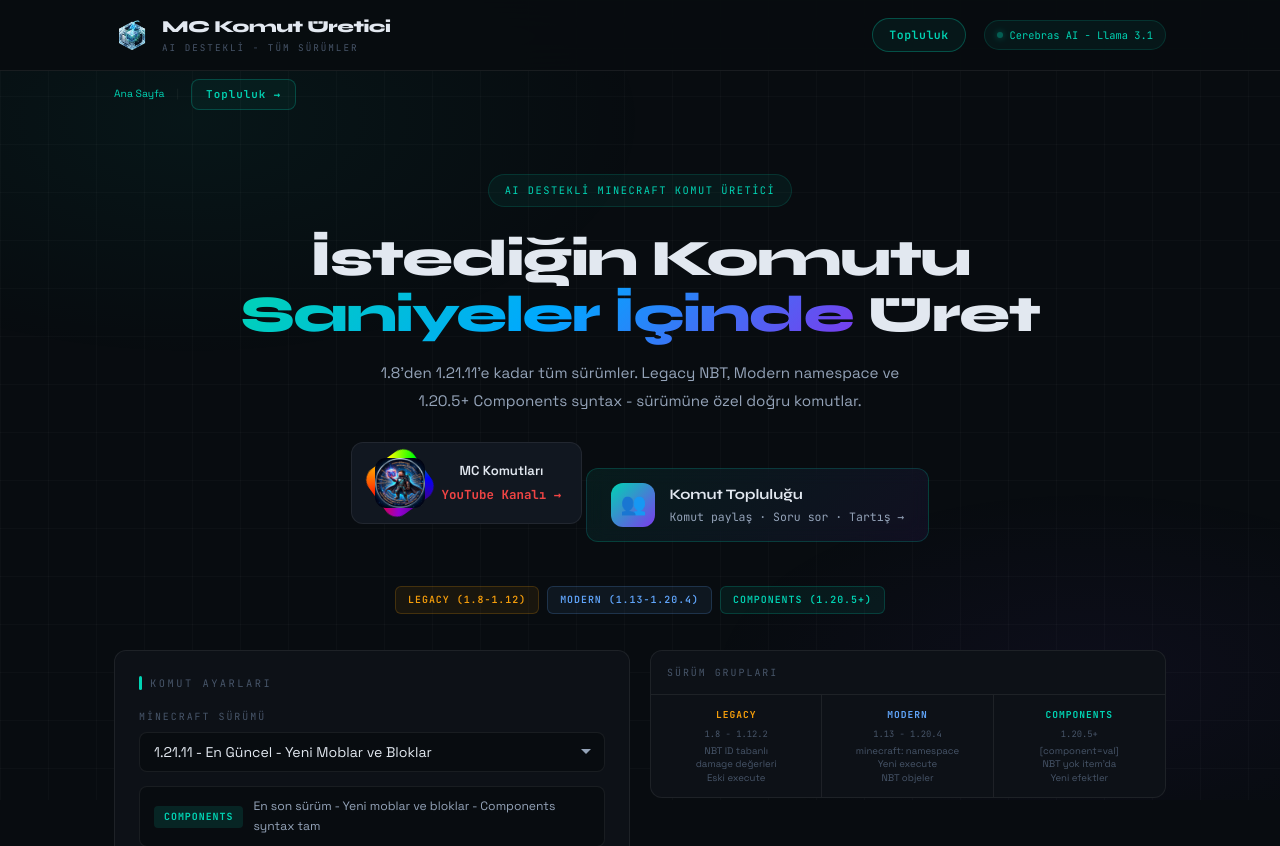
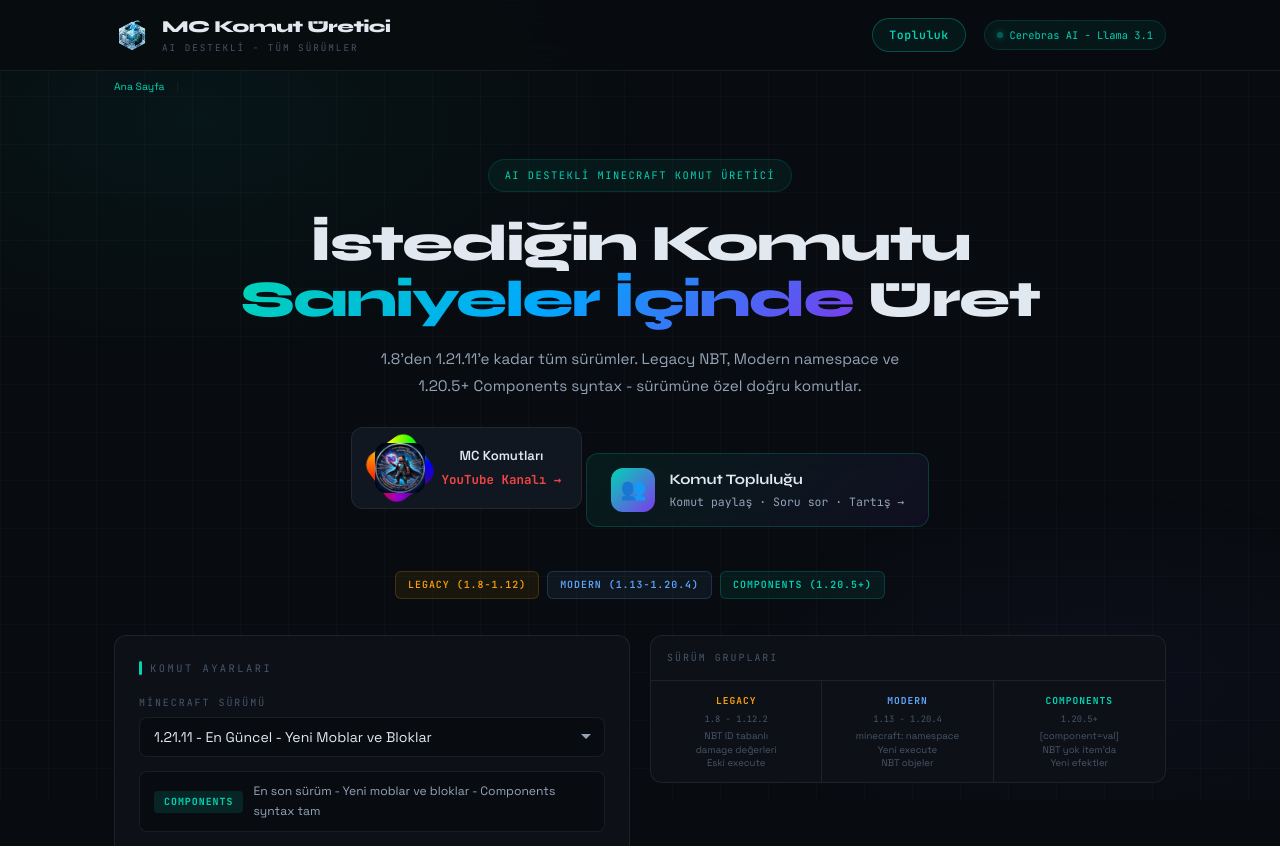
Before and after one commit to Sunay16018/mc-cmd, a Flask app: page / in a window 1280 px wide; the page is wider, and only the part inside the window is pictured. Shown: the top 846 px of that part. Run offline with Flask 3, Linux system fonts and the light colour scheme.

Commit message:
Update index.html

```diff
--- a/templates/index.html
+++ b/templates/index.html
@@ -346,7 +346,6 @@ footer a{color:var(--accent);text-decoration:none}
 <nav aria-label="breadcrumb" style="max-width:1100px;margin:0 auto;padding:8px 24px;font-size:0.65rem;color:var(--tx3);display:flex;align-items:center;gap:12px">
   <span style="color:var(--accent)">Ana Sayfa</span>
   <span style="color:var(--border)">|</span>
-  <a href="/community" style="color:var(--accent);text-decoration:none;transition:all .2s;padding:6px 14px;border:1px solid rgba(0,212,180,0.25);border-radius:8px;font-family:'JetBrains Mono',monospace;font-size:0.68rem;letter-spacing:1px;background:rgba(0,212,180,0.05);font-weight:600">Topluluk &rarr;</a>
 </nav>
 
 <main class="main">
```
